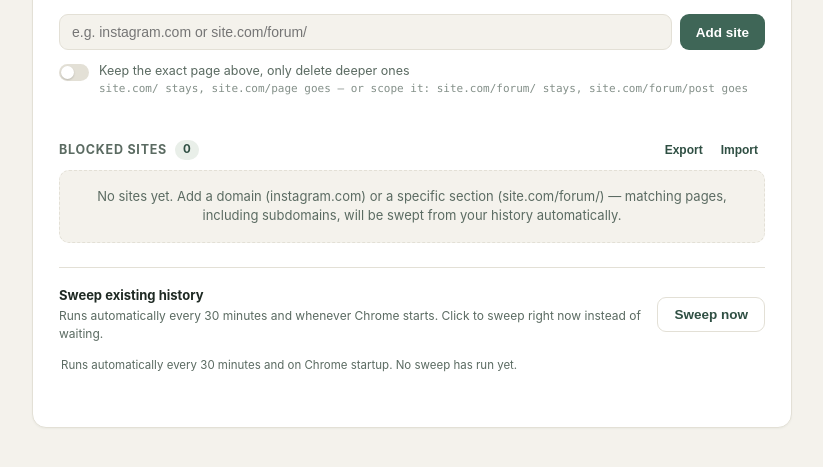
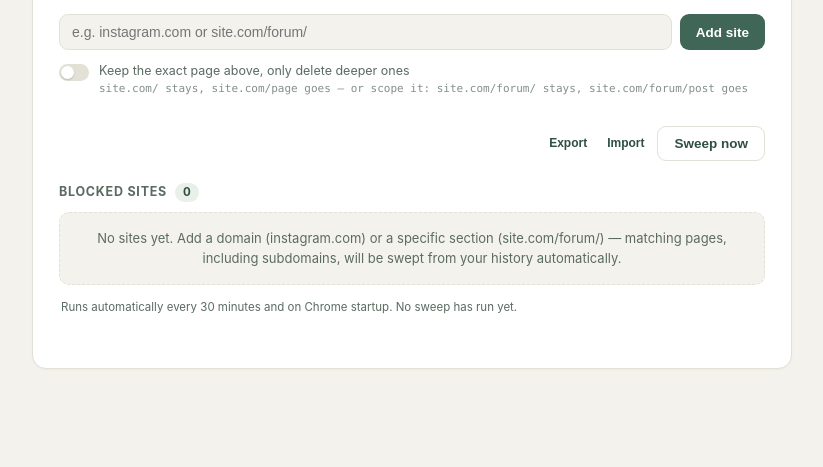
Before and after one commit to a-krasilnikov/history-cleaner, a browser extension: page options.html in a window 1280 px wide. Shown: the part 107-574 px from the top of the page, without its empty margins (228-1051 px from the left). Drawn offline with Linux system fonts and the light colour scheme.

Commit message:
UI: group export/import/sweep into one toolbar under the input
Export and Import moved off the list heading, Sweep now out of the
footer (footer removed) into a single action bar below the add field.
IDs unchanged, so options.js is untouched.

Co-Authored-By: Claude Opus 4.8 <noreply@anthropic.com>

```diff
--- a/options.css
+++ b/options.css
@@ -230,9 +230,12 @@ h1 {
   gap: 8px;
 }
 
-.list-actions {
+.toolbar {
   display: flex;
-  gap: 4px;
+  align-items: center;
+  justify-content: flex-end;
+  gap: 6px;
+  margin-top: 8px;
 }
 
 .btn-text {
@@ -344,28 +347,6 @@ h2 {
   display: none;
 }
 
-.footer {
-  display: flex;
-  align-items: center;
-  gap: 14px;
-  margin-top: 24px;
-  padding-top: 18px;
-  border-top: 1px solid var(--border);
-}
-
-.footer-text {
-  display: flex;
-  flex-direction: column;
-  gap: 2px;
-  font-size: 12px;
-  color: var(--ink-soft);
-}
-
-.footer-text strong {
-  color: var(--ink);
-  font-size: 13px;
-}
-
 .status {
   min-height: 16px;
   margin: 14px 0 0;
--- a/options.html
+++ b/options.html
@@ -43,16 +43,23 @@
 
     <p id="input-hint" class="hint"></p>
 
+    <section class="toolbar">
+      <button id="export-btn" class="btn-text" type="button">Export</button>
+      <button id="import-btn" class="btn-text" type="button">Import</button>
+      <input type="file" id="import-file-input" accept="application/json" hidden />
+      <button
+        id="clean-now-btn"
+        class="btn btn-ghost"
+        type="button"
+        title="History is swept automatically every 30 minutes and on Chrome startup. Click to sweep right now instead of waiting."
+      >Sweep now</button>
+    </section>
+
     <section class="list-section">
       <div class="list-heading">
         <div class="list-heading-left">
           <h2>Blocked sites</h2>
           <span id="count-badge" class="count-badge">0</span>
-        </div>
-        <div class="list-actions">
-          <button id="export-btn" class="btn-text" type="button">Export</button>
-          <button id="import-btn" class="btn-text" type="button">Import</button>
-          <input type="file" id="import-file-input" accept="application/json" hidden />
         </div>
       </div>
 
@@ -64,14 +71,6 @@
       </p>
     </section>
 
-    <footer class="footer">
-      <div class="footer-text">
-        <strong>Sweep existing history</strong>
-        <span>Runs automatically every 30 minutes and whenever Chrome starts. Click to sweep right now instead of waiting.</span>
-      </div>
-      <button id="clean-now-btn" class="btn btn-ghost" type="button">Sweep now</button>
-    </footer>
-
     <p id="auto-sweep-info" class="auto-sweep-info"></p>
 
     <p id="status" class="status" role="status" aria-live="polite"></p>
```
